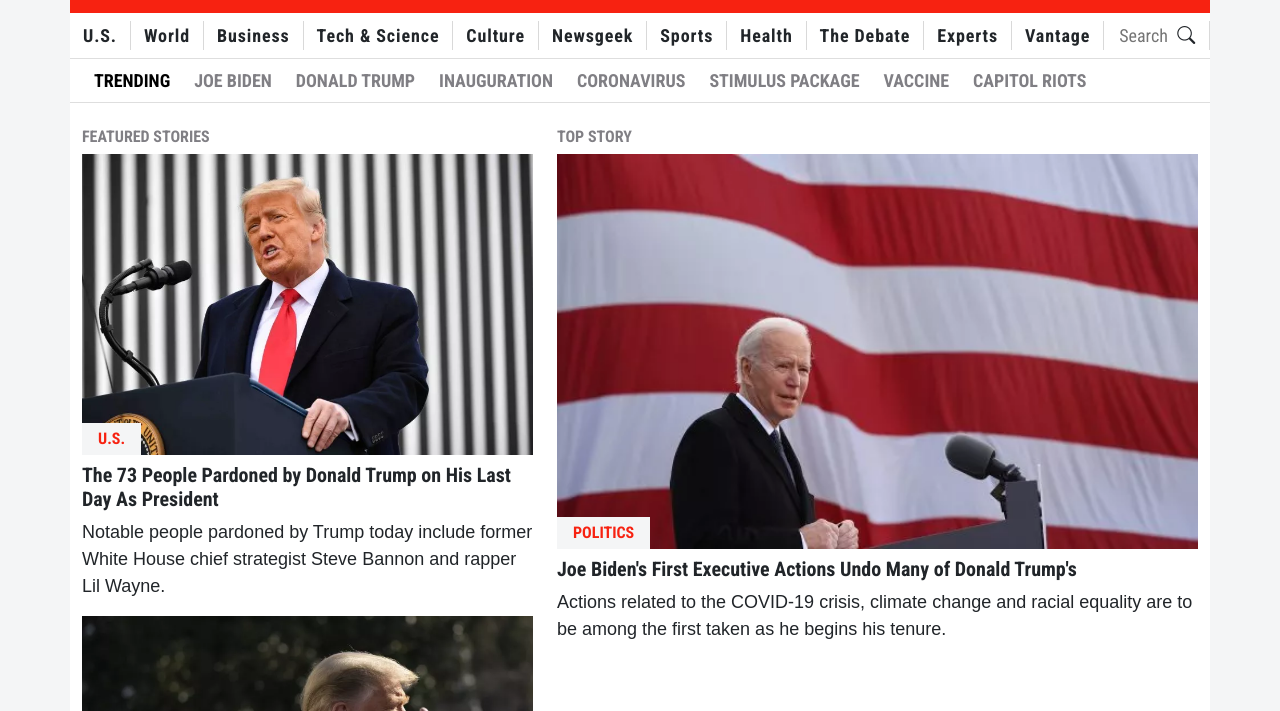
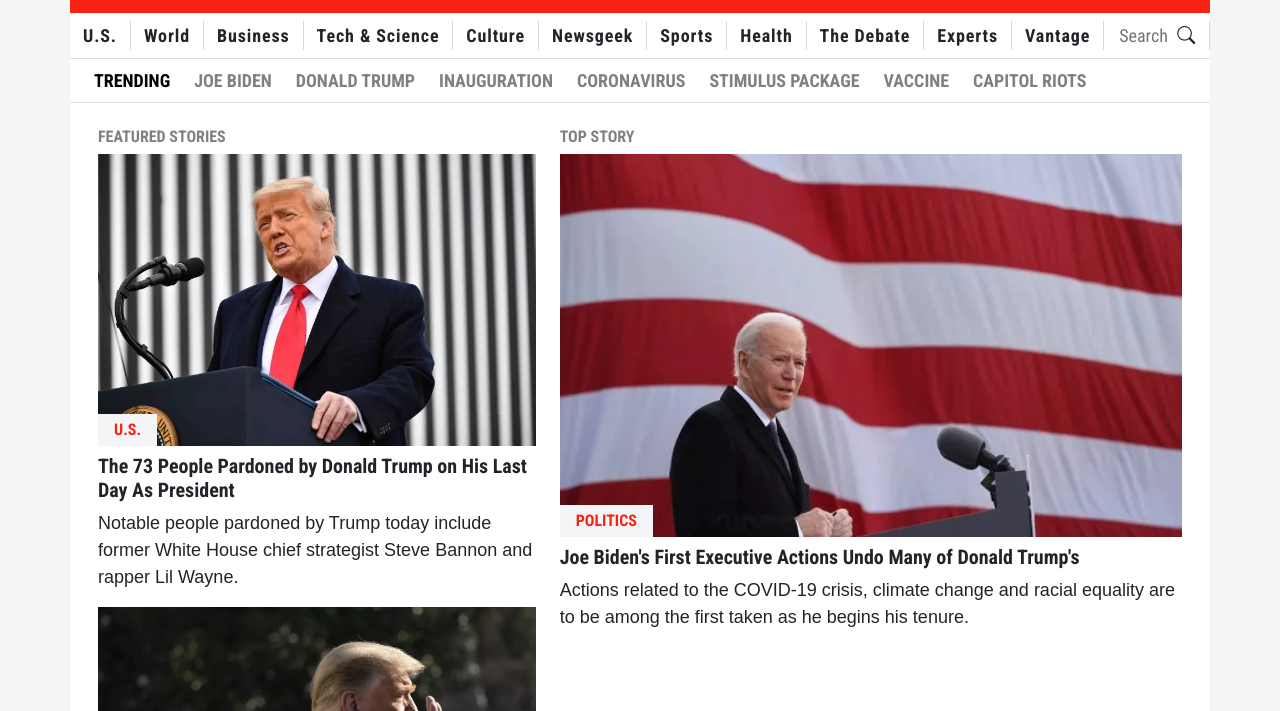
Before and after one commit to ey-charles/mv-03-bootstrap, a plain HTML site: page index.html in a window 1280 px wide. Shown: the part 89-800 px from the top of the page. Drawn offline with nearby package versions, Linux system fonts and the light colour scheme.

Commit message:
Add bootstrap grid to elements

```diff
--- a/index.html
+++ b/index.html
@@ -73,9 +73,9 @@
     <!-- Topbar -->
 
     <div class="main-content container-fluid t-bg-gray">
-      <div class="row">
+      <div class="row t-bg-white px-2 px-lg-3">
 
-        <div class="col-sm-12 col-md-5 pt-4 t-bg-white">
+        <div class="col-sm-12 col-md-5 pt-4 order-md-first">
           <section class="featured-stories">
             <h3 class="fs-6 fw-bold t-color-gray t-font-roboto">FEATURED STORIES</h4>
 
@@ -203,7 +203,7 @@
         </div>
         <!-- column 1 -->
 
-        <div class="col-sm-12 col-md-7 pt-4 t-bg-white">
+        <div class="col-sm-12 col-md-7 pt-4 order-first">
           <section class="top-stories">
             <h3 class="fs-6 fw-bold t-color-gray t-font-roboto">TOP STORY</h4>
 
```
